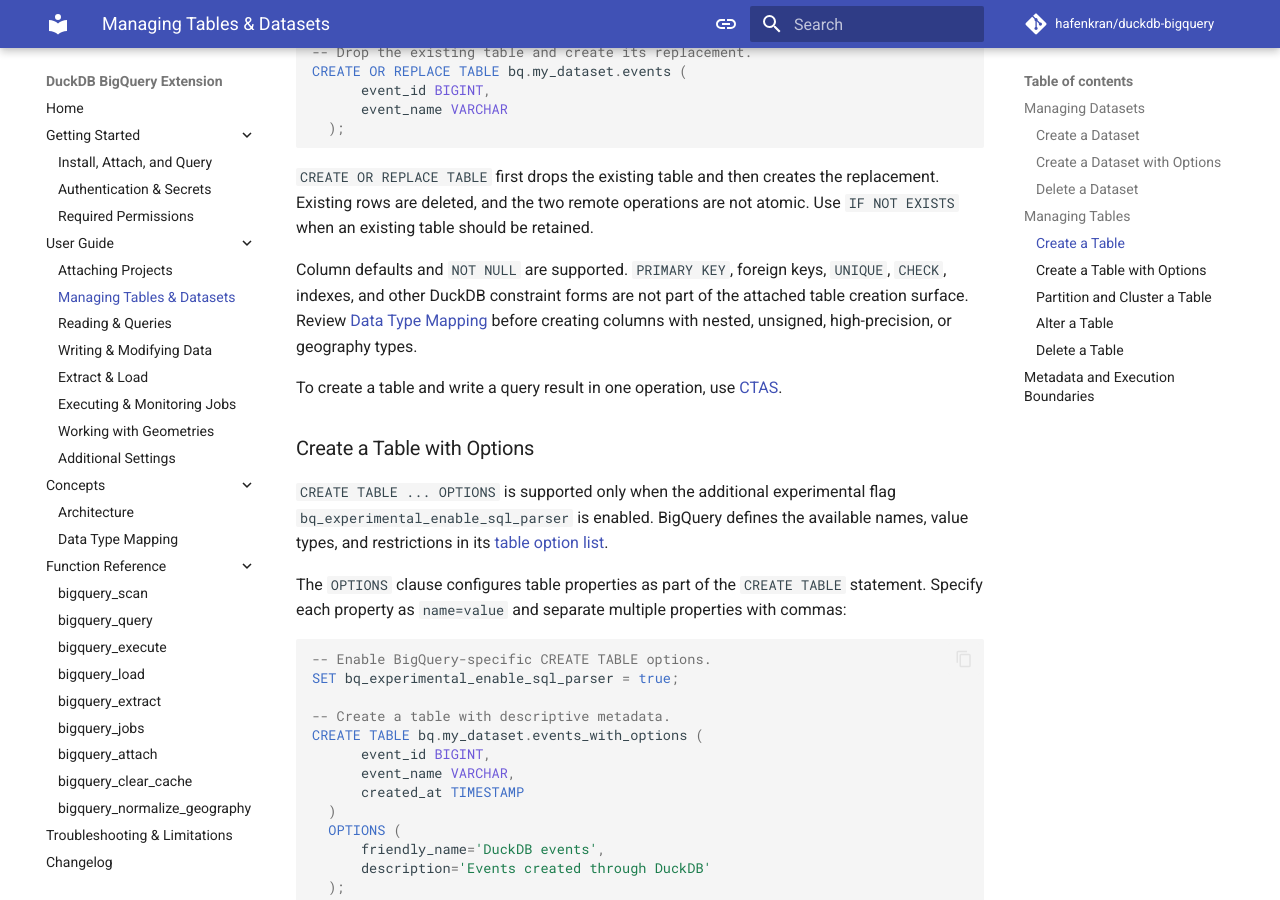
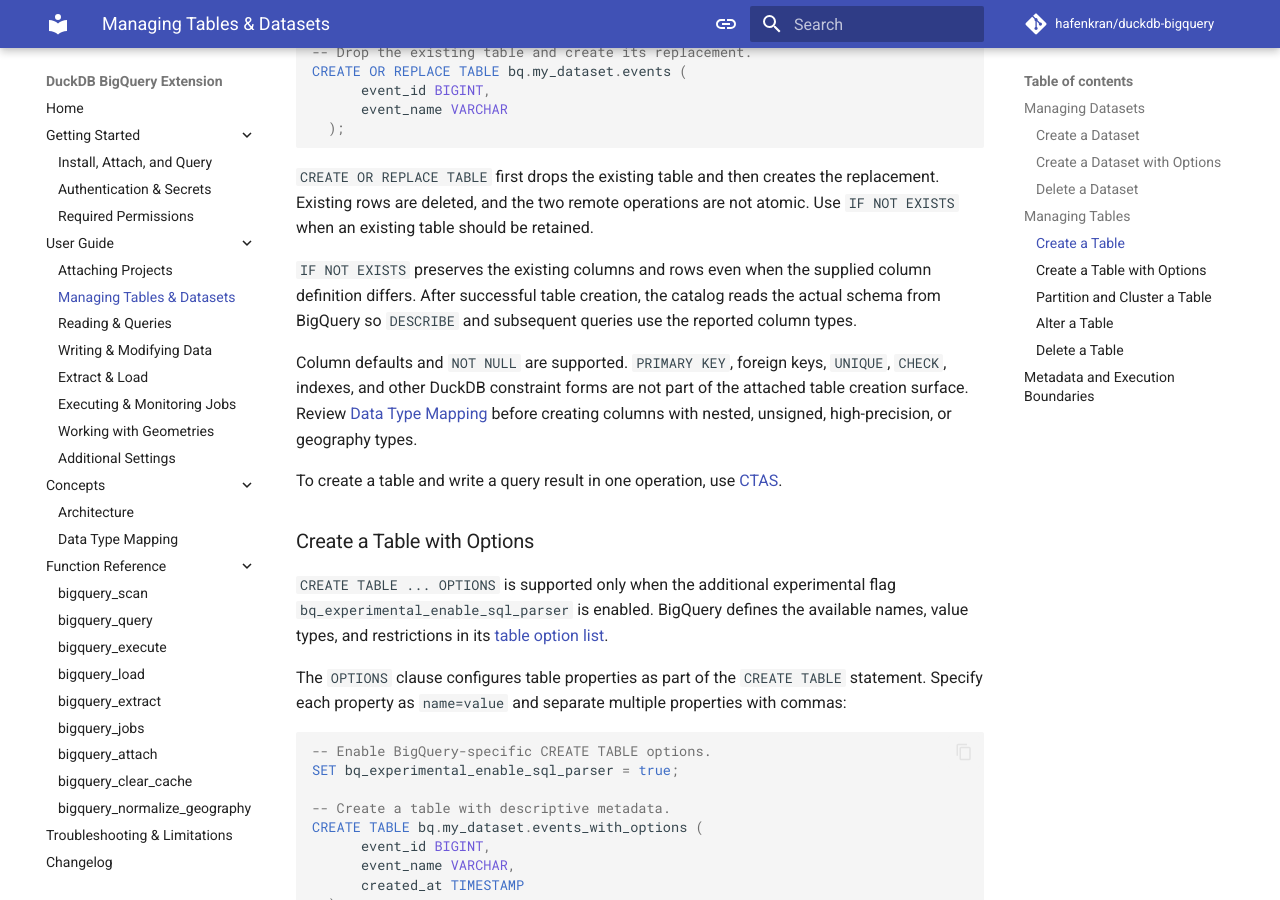
Before and after one commit to hafenkran/duckdb-bigquery, an MkDocs documentation site: the page built from docs/user-guide/managing-tables-and-schemas.md, in a window 1280 px wide and 900 px high, scrolled down 3525 px. Built offline with MkDocs 1.6.1 and Material for MkDocs 9.7.7, drawn with Linux system fonts in a browser that asks for light colours; comment, search, counter and statistics services are not loaded.

Commit message:
fix: refresh remote table metadata after create

```diff
--- a/docs/user-guide/managing-tables-and-schemas.md
+++ b/docs/user-guide/managing-tables-and-schemas.md
@@ -202,6 +202,11 @@
 `CREATE OR REPLACE TABLE` first drops the existing table and then creates the
 replacement. Existing rows are deleted, and the two remote operations are not
 atomic. Use `IF NOT EXISTS` when an existing table should be retained.
+
+`IF NOT EXISTS` preserves the existing columns and rows even when the supplied
+column definition differs. After successful table creation, the catalog reads
+the actual schema from BigQuery so `DESCRIBE` and subsequent queries use the
+reported column types.
 
 Column defaults and `NOT NULL` are supported. `PRIMARY KEY`, foreign keys,
 `UNIQUE`, `CHECK`, indexes, and other DuckDB constraint forms are not part of
```
Also changed, not shown: CHANGELOG.md (+3 -0 lines), 3 other files.
